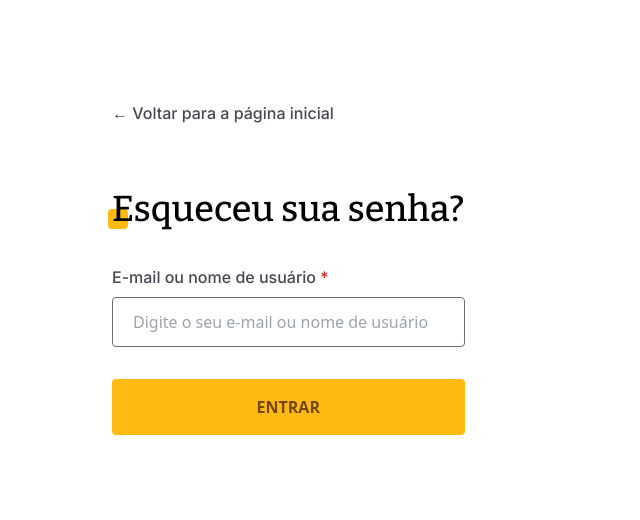
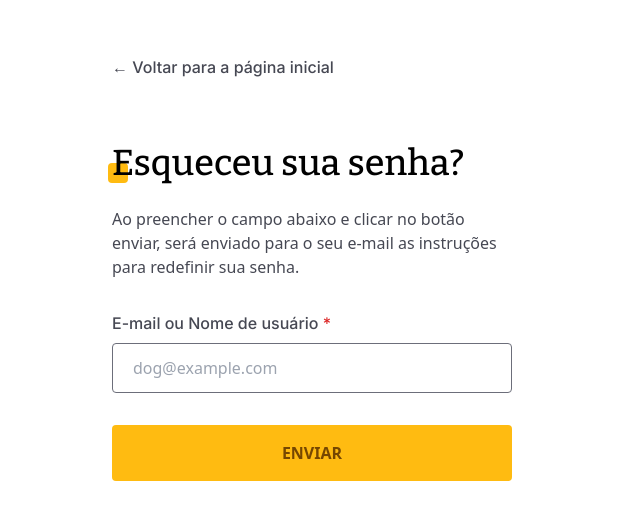
Before and after one commit to pablohenrique-dev/next-dogs, a Next.js app: page /account/forgot-password in a window 1280 px wide. Shown: the part 128-648 px from the top of the page, without its empty margins (0-640 px from the left). Built offline with nearby package versions, Linux system fonts and the light colour scheme.

Commit message:
feat: add forgot-password-form to forgot password page

```diff
--- a/src/app/account/forgot-password/page.tsx
+++ b/src/app/account/forgot-password/page.tsx
@@ -1,34 +1,27 @@
-import { Button } from "@/components/button";
-import { Input } from "@/components/form/input";
+import { ForgotPasswordForm } from "@/components/form/forgot-password-form";
 import { HeadingDetail } from "@/components/heading-detail";
 import Link from "next/link";
 
 export default function ForgetPasswordPage() {
   return (
-    <>
     <div className="flex min-h-screen min-w-fit max-w-[342px] animate-fade-left flex-col justify-center px-6 sm:px-16 md:px-28 md:py-16">
       <Link href="/" className="font-body text-base font-medium text-neutral">
         ← Voltar para a página inicial
       </Link>
 
       <div className="mt-16">
-          <h2 className="relative mb-9 font-heading text-4xl">
+        <h2 className="relative mb-6 font-heading text-4xl">
           Esqueceu sua senha?
           <HeadingDetail />
         </h2>
 
-          <form className="flex flex-col gap-6">
-            <Input
-              label="E-mail ou nome de usuário"
-              name="username-or-email"
-              placeholder="Digite o seu e-mail ou nome de usuário"
-              required
-            />
+        <p className="mb-8 w-fit text-base text-neutral md:w-[400px]">
+          Ao preencher o campo abaixo e clicar no botão enviar, será enviado
+          para o seu e-mail as instruções para redefinir sua senha.
+        </p>
 
-            <Button type="submit">Entrar</Button>
-          </form>
+        <ForgotPasswordForm />
       </div>
     </div>
-    </>
   );
 }
```
Lines whose indentation alone changed are shown as unchanged.
